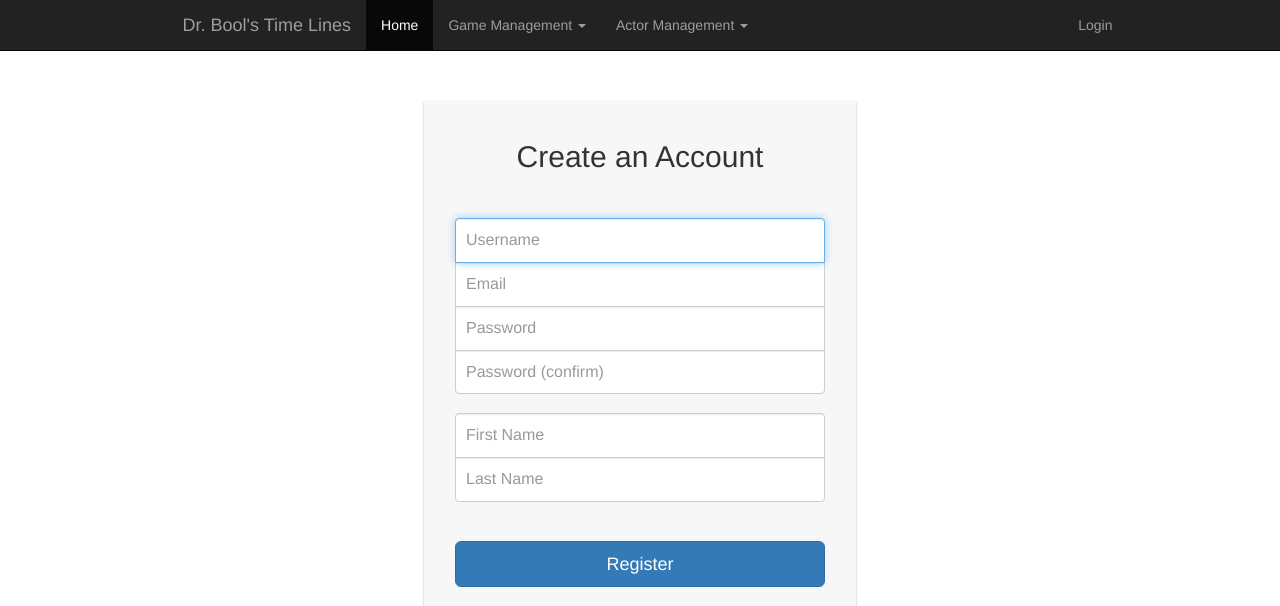
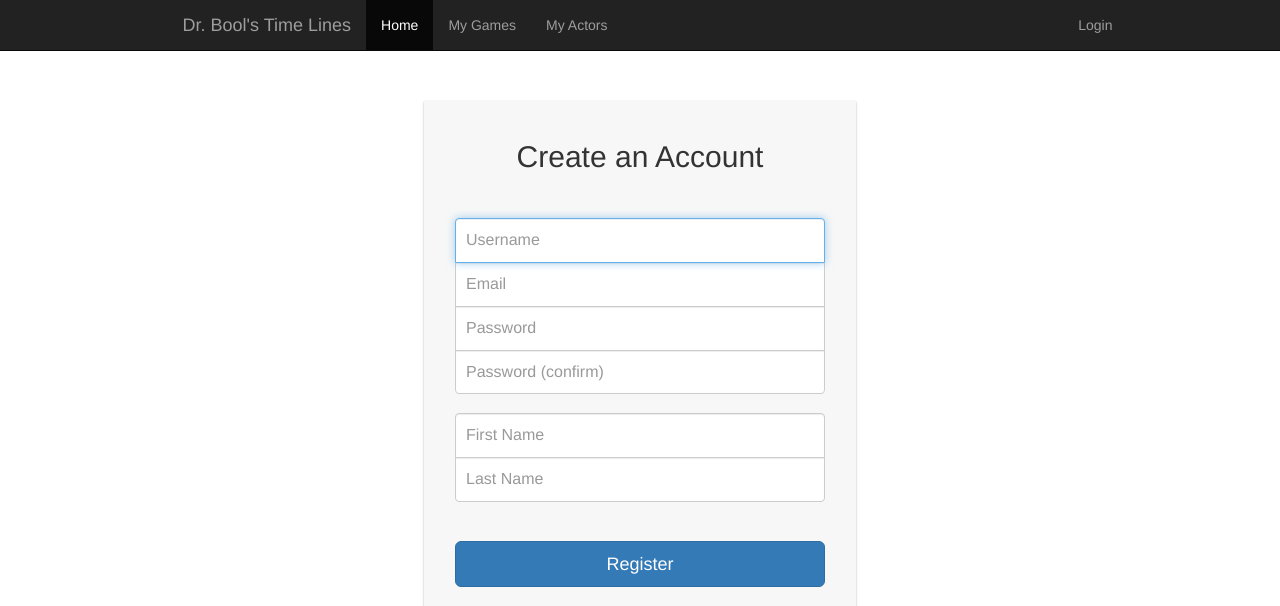
Before and after one commit to agpar/Dr.BoolsTimelines, a Django app: page /register/ in a window 1280 px wide. Shown: the top 606 px of the page. Run offline with Django 3.2, Linux system fonts and the light colour scheme; some libraries are stand-ins or nearby versions.

Commit message:
Refactor: Put only working points in navbar.
These endpoints aren't particularly pretty, but they are functional.

```diff
--- a/c361/templates/base/common.html
+++ b/c361/templates/base/common.html
@@ -70,21 +70,8 @@
             <div id="navbar" class="collapse navbar-collapse">
                 <ul class="nav navbar-nav">
                     <li class="active"><a href="/">Home</a></li>
-                    <li class="dropdown">
-                        <a href="#" class="dropdown-toggle" data-toggle="dropdown"> Game Management <span class="caret"></span></a>
-                        <ul class="dropdown-menu">
-                            <li><a href="/games/create">Create Game</a></li>
-                            <li><a><!-- a href="/games/load" -->Load Game</a></li>
-                            <li><a><!-- a href="/games/watch" -->Spectate Game</a></li>
-                        </ul>
-                    </li>
-                    <li class="dropdown">
-                        <a href="#" class="dropdown-toggle" data-toggle="dropdown"> Actor Management <span class="caret"></span></a>
-                        <ul class="dropdown-menu">
-                            <li><a href="/actors/mine">My Actors</a></li>
-                            <li><a href="/actors/create">Create Actor</a></li>
-                        </ul>
-                    </li>
+                    <li><a href="/games/mine/">My Games</a></li>
+                    <li><a href="/actors/mine/">My Actors</a></li>
                 </ul>
 
                 {% if user.is_authenticated %}
```
